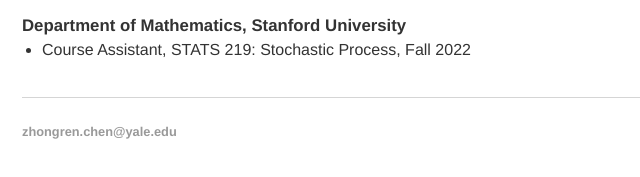
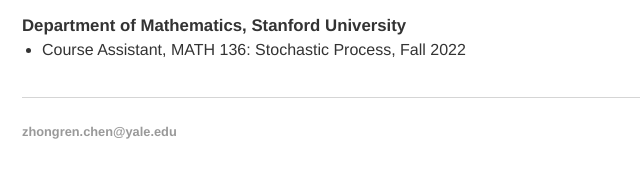
Before and after one commit to Zhongren-Chen/Zhongren-Chen.github.io, a plain HTML site: page index.html in a window 1280 px wide. Shown: the part 2166-2343 px from the top of the page, 170-810 px from the left. Drawn offline with Linux system fonts and the light colour scheme.

Commit message:
Update course number from STATS 219 to MATH 136

```diff
--- a/index.html
+++ b/index.html
@@ -284,7 +284,7 @@
             <div class="teaching-group">
                 <div class="teaching-title">Department of Mathematics, Stanford University</div>
                 <ul>
-                    <li>Course Assistant, STATS 219: Stochastic Process, Fall 2022</li>
+                    <li>Course Assistant, MATH 136: Stochastic Process, Fall 2022</li>
                 </ul>
             </div>
         </div>
```
